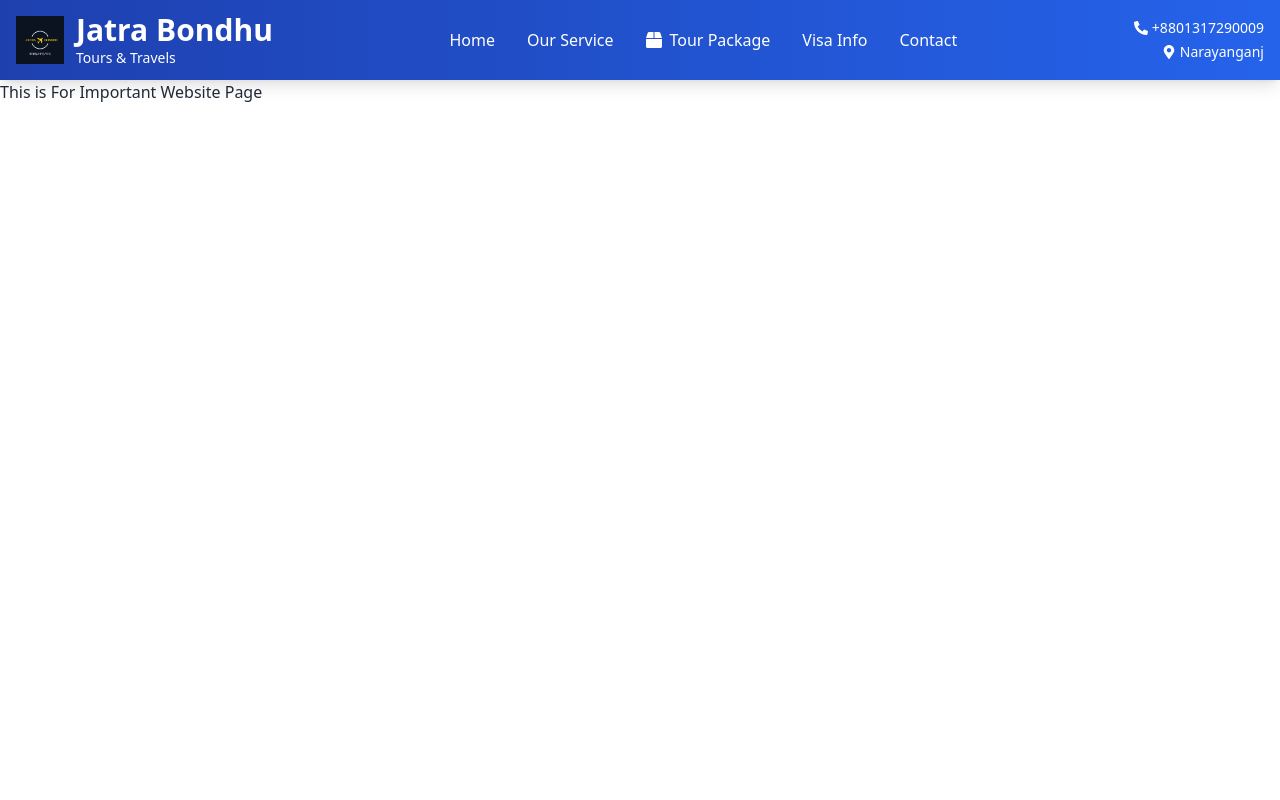
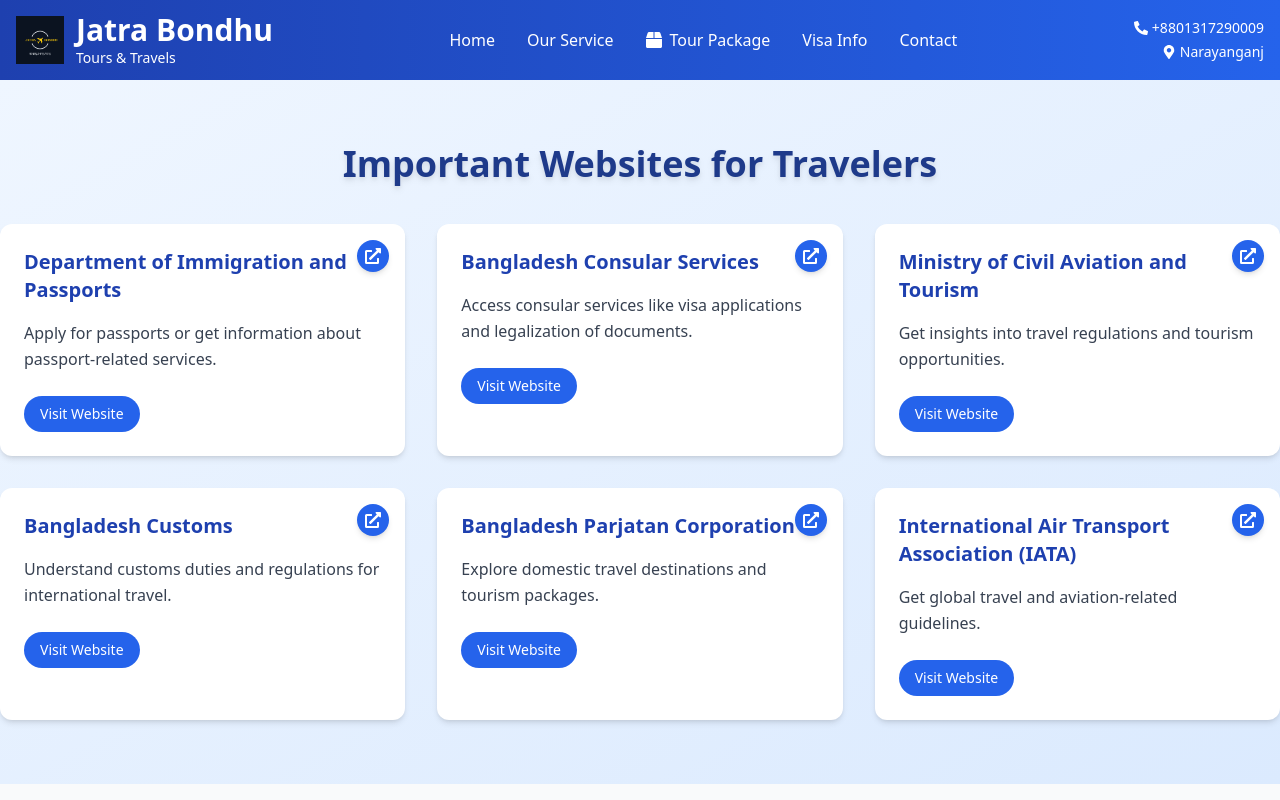
Before and after one commit to shuvakarmakar/jatra-bondhu-tours-travels, a React (Vite) app: page /important-website in a window 1280 px wide. Shown: the top 800 px of the page. Built offline with nearby package versions, Linux system fonts and the light colour scheme.

Commit message:
Important Website for Traveller Implemented Done

```diff
--- a/src/Pages/ImportantWebsite.jsx
+++ b/src/Pages/ImportantWebsite.jsx
@@ -1,9 +1,69 @@
+import { FaExternalLinkAlt } from 'react-icons/fa';
+
+const websites = [
+    {
+        name: 'Department of Immigration and Passports',
+        link: 'https://www.dip.gov.bd/',
+        description: 'Apply for passports or get information about passport-related services.',
+    },
+    {
+        name: 'Bangladesh Consular Services',
+        link: 'https://consular.mofa.gov.bd/',
+        description: 'Access consular services like visa applications and legalization of documents.',
+    },
+    {
+        name: 'Ministry of Civil Aviation and Tourism',
+        link: 'https://www.mocat.gov.bd/',
+        description: 'Get insights into travel regulations and tourism opportunities.',
+    },
+    {
+        name: 'Bangladesh Customs',
+        link: 'https://www.customs.gov.bd/',
+        description: 'Understand customs duties and regulations for international travel.',
+    },
+    {
+        name: 'Bangladesh Parjatan Corporation',
+        link: 'https://parjatan.gov.bd/',
+        description: 'Explore domestic travel destinations and tourism packages.',
+    },
+    {
+        name: 'International Air Transport Association (IATA)',
+        link: 'https://www.iata.org/',
+        description: 'Get global travel and aviation-related guidelines.',
+    },
+];
 
 const ImportantWebsite = () => {
     return (
-        <div className="min-h-screen">
-            <h1>This is For Important Website Page</h1>
-        </div>
+        <section className="py-16 bg-gradient-to-br from-blue-50 to-blue-100">
+            <div className="container mx-auto">
+                <h2 className="text-4xl font-extrabold text-center mb-10 text-blue-900 drop-shadow-md">
+                    Important Websites for Travelers
+                </h2>
+                <div className="grid gap-8 sm:grid-cols-1 md:grid-cols-2 lg:grid-cols-3">
+                    {websites.map((website, index) => (
+                        <div
+                            key={index}
+                            className="relative bg-white rounded-xl shadow-md p-6 transition-transform transform hover:scale-105 hover:shadow-lg hover:bg-blue-50"
+                        >
+                            <div className="absolute top-4 right-4 bg-blue-600 text-white w-8 h-8 rounded-full flex items-center justify-center shadow-md">
+                                <FaExternalLinkAlt />
+                            </div>
+                            <h3 className="text-xl font-semibold text-blue-800 mb-4">{website.name}</h3>
+                            <p className="text-gray-700 mb-6 leading-relaxed">{website.description}</p>
+                            <a
+                                href={website.link}
+                                target="_blank"
+                                rel="noopener noreferrer"
+                                className="inline-block px-4 py-2 bg-blue-600 text-white font-medium text-sm rounded-full hover:bg-blue-700 transition"
+                            >
+                                Visit Website
+                            </a>
+                        </div>
+                    ))}
+                </div>
+            </div>
+        </section>
     );
 };
 
```
